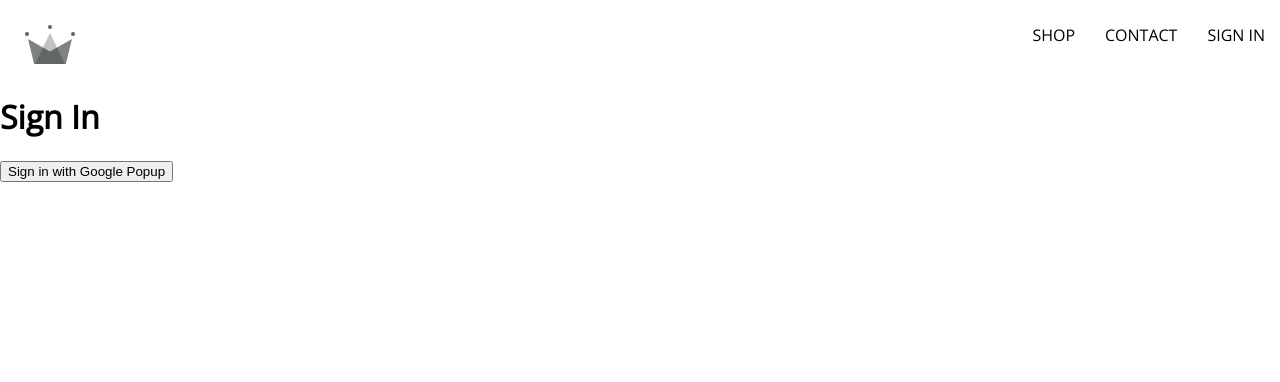
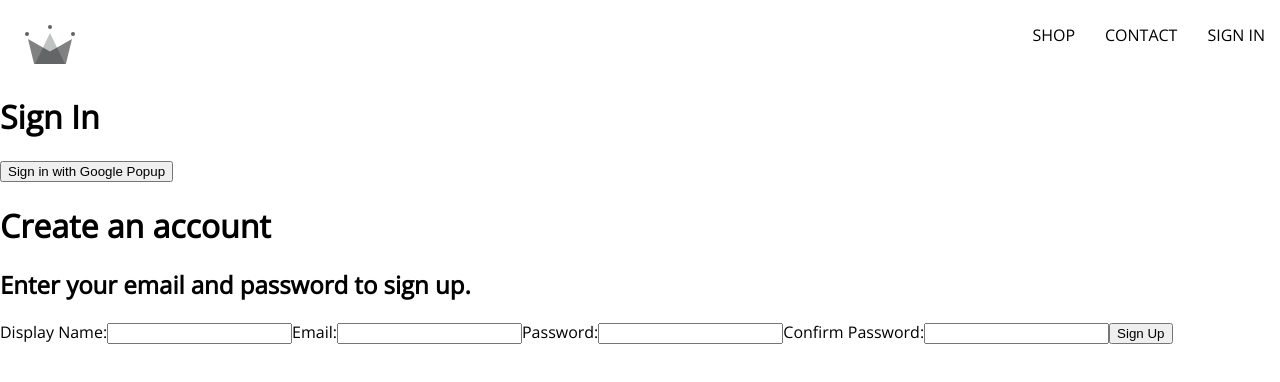
Before and after one commit to Allen-Valdez/CrownClothing, a React (Create React App) app: page /sign-in in a window 1280 px wide. Shown: the top 382 px of the page. Built offline with nearby package versions, Linux system fonts and the light colour scheme.

Commit message:
Created the start of a sign up form

```diff
--- /dev/null
+++ b/src/components/sign-up/SignUp.jsx
@@ -0,0 +1,41 @@
+import { useState } from 'react';
+
+const defaultFormFields = {
+	displayName: '',
+	email: '',
+	password: '',
+	confirmPassword: '',
+};
+
+const SignUp = () => {
+	const [formFields, setFormFields] = useState(defaultFormFields);
+	const { displayName, email, password, confirmPassword } = formFields;
+	console.log(formFields);
+	const onFormFieldChange = e => {
+		const { name, value } = e.target;
+		setFormFields({ ...formFields, [name]: value });
+	};
+
+	return (
+		<div>
+			<h1>Create an account</h1>
+			<h2>Enter your email and password to sign up.</h2>
+			<form onSubmit={() => {}}>
+				<label>Display Name:</label>
+				<input type='text' required onChange={onFormFieldChange} name='displayName' value={displayName} />
+
+				<label>Email:</label>
+				<input type='email' required onChange={onFormFieldChange} name='email' value={email} />
+
+				<label>Password:</label>
+				<input type='password' required onChange={onFormFieldChange} name='password' value={password} />
+
+				<label>Confirm Password:</label>
+				<input type='password' required onChange={onFormFieldChange} name='confirmPassword' value={confirmPassword} />
+				<button type='submit'>Sign Up</button>
+			</form>
+		</div>
+	);
+};
+
+export default SignUp;
--- a/src/routes/sign-in/SignIn.jsx
+++ b/src/routes/sign-in/SignIn.jsx
@@ -1,15 +1,17 @@
 import { signInWithGooglePopup, createUserDocumentFromAuth } from '../../utilities/firebase/firebase';
+import SignUp from '../../components/sign-up/SignUp';
 
 const SignIn = () => {
 	const logInGoogleUser = async () => {
 		const { user } = await signInWithGooglePopup();
-		createUserDocumentFromAuth(user);
+		const userDocRef = await createUserDocumentFromAuth(user);
 	};
 
 	return (
 		<div>
 			<h1>Sign In</h1>
 			<button onClick={logInGoogleUser}>Sign in with Google Popup</button>
+			<SignUp />
 		</div>
 	);
 };
--- a/src/utilities/firebase/firebase.js
+++ b/src/utilities/firebase/firebase.js
@@ -1,5 +1,5 @@
 import { initializeApp } from 'firebase/app';
-import { getAuth, signInWithRedirect, signInWithPopup, GoogleAuthProvider } from 'firebase/auth';
+import { getAuth, signInWithRedirect, signInWithPopup, GoogleAuthProvider, GithubAuthProvider } from 'firebase/auth';
 import { getFirestore, doc, getDoc, setDoc } from 'firebase/firestore';
 
 const firebaseConfig = {
@@ -13,14 +13,17 @@ const firebaseConfig = {
 
 const firebaseApp = initializeApp(firebaseConfig);
 
-const provider = new GoogleAuthProvider();
+const googleProvider = new GoogleAuthProvider();
+const githubProvider = new GithubAuthProvider();
 
-provider.setCustomParameters({
+googleProvider.setCustomParameters({
 	prompt: 'select_account',
 });
 
 export const auth = getAuth();
-export const signInWithGooglePopup = () => signInWithPopup(auth, provider);
+export const signInWithGooglePopup = () => signInWithPopup(auth, googleProvider);
+export const signInWithGoogleRedirect = () => signInWithRedirect(auth, googleProvider);
+
 export const db = getFirestore();
 export const createUserDocumentFromAuth = async userAuth => {
 	const userDocRef = doc(db, 'users', userAuth.uid);
@@ -28,4 +31,21 @@ export const createUserDocumentFromAuth = async userAuth => {
 
 	const userSnapshot = await getDoc(userDocRef);
 	console.log(userSnapshot.exists());
+
+	if (!userSnapshot.exists()) {
+		const { displayName, email } = userAuth;
+		const createdAt = new Date();
+
+		try {
+			await setDoc(userDocRef, {
+				displayName,
+				email,
+				createdAt,
+			});
+		} catch (error) {
+			console.error('Something bad happened when trying to create a user: ', error.message);
+		}
+	}
+
+	return userDocRef;
 };
```
